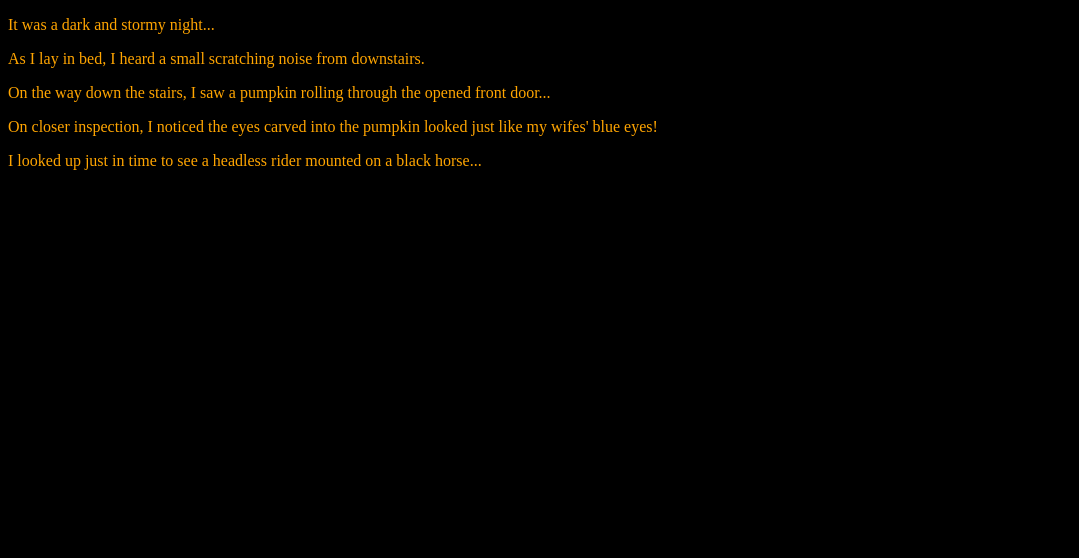
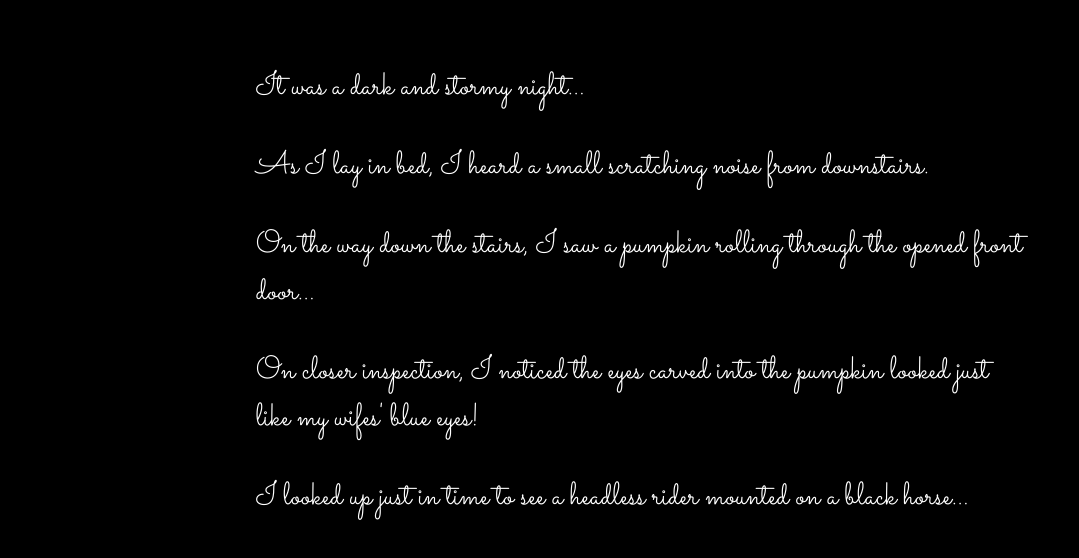
Before and after one commit to rvanemanii/fireside-story, a plain HTML site: page index.html in a window 1280 px wide. Shown: the whole page, without its empty margins (0-1079 px from the left). Drawn offline with Linux system fonts and the light colour scheme.

Commit message:
added Sacremento font

```diff
--- a/index.html
+++ b/index.html
@@ -4,12 +4,16 @@
 
 	<head>
 	<link rel="stylesheet" type="text/css" href="style.css" />
+	<link href="https://fonts.googleapis.com/css?family=Sacramento" rel="stylesheet">
 	</head>
   <body>
     <p>It was a dark and stormy night...</p>
 	<p>As I lay in bed, I heard a small scratching noise from downstairs.</p>
-	<p>On the way down the stairs, I saw a pumpkin rolling through the opened front door...</p>
-	<p>On closer inspection, I noticed the eyes carved into the pumpkin looked just like my wifes' blue eyes!</p>
-	<p>I looked up just in time to see a headless rider mounted on a black horse...</p>
+	<p>On the way down the stairs, I saw a pumpkin rolling through the
+	opened front door...</p>
+	<p>On closer inspection, I noticed the eyes carved into the pumpkin
+	looked just like my wifes' blue eyes!</p>
+	<p>I looked up just in time to see a headless rider mounted on a
+	black horse...</p>
   </body>
 </html>
--- a/style.css
+++ b/style.css
@@ -1,4 +1,9 @@
 body {
-	color: orange;
-	background-color: black;
+  color: white;
+  background-color: black;
+  font-family: 'Sacramento', cursive;
+  font-size: 32px;
+  margin-top: 5%;
+  margin-left: 20%;
+  margin-right: 20%;
 }
```
